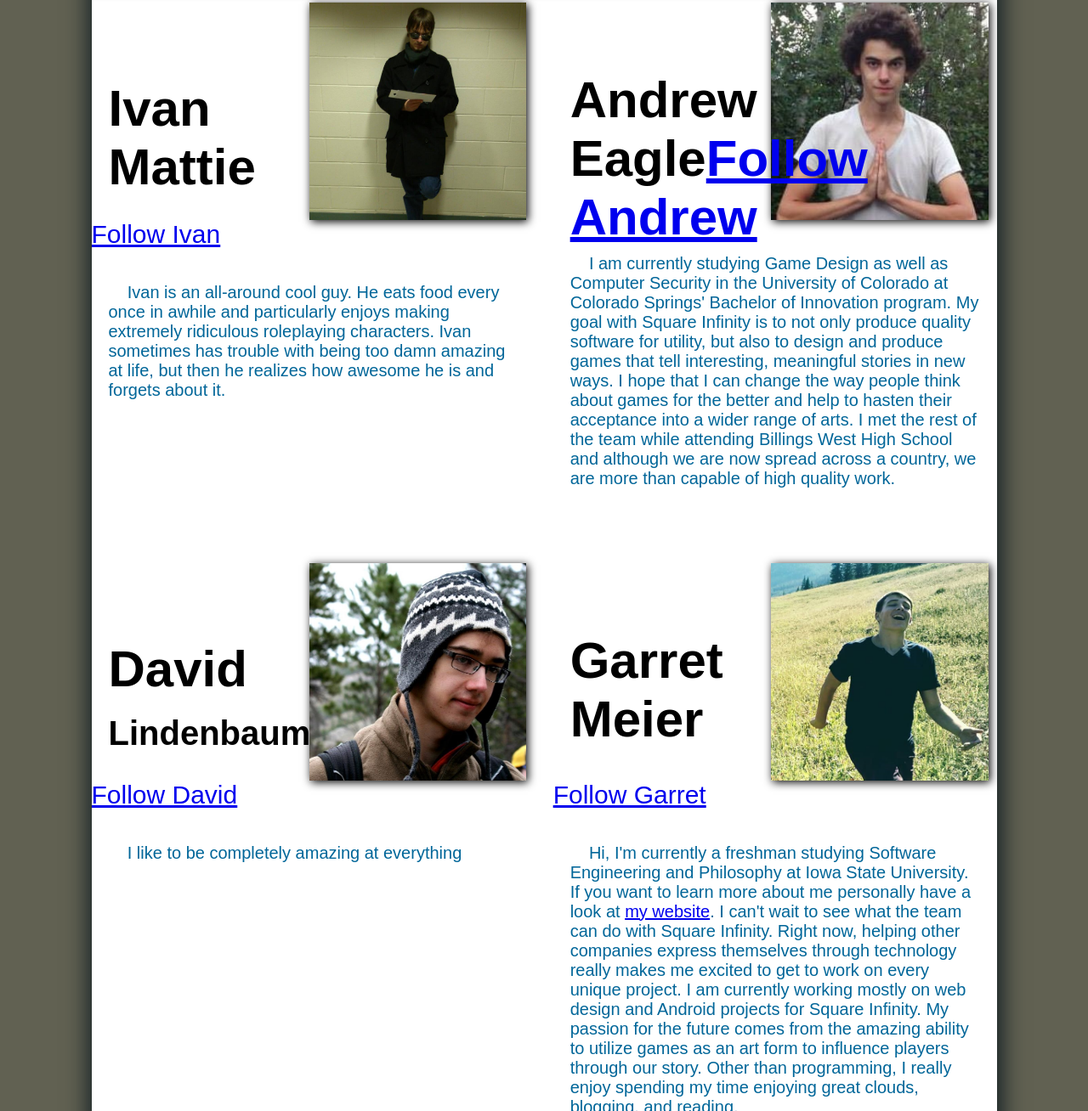
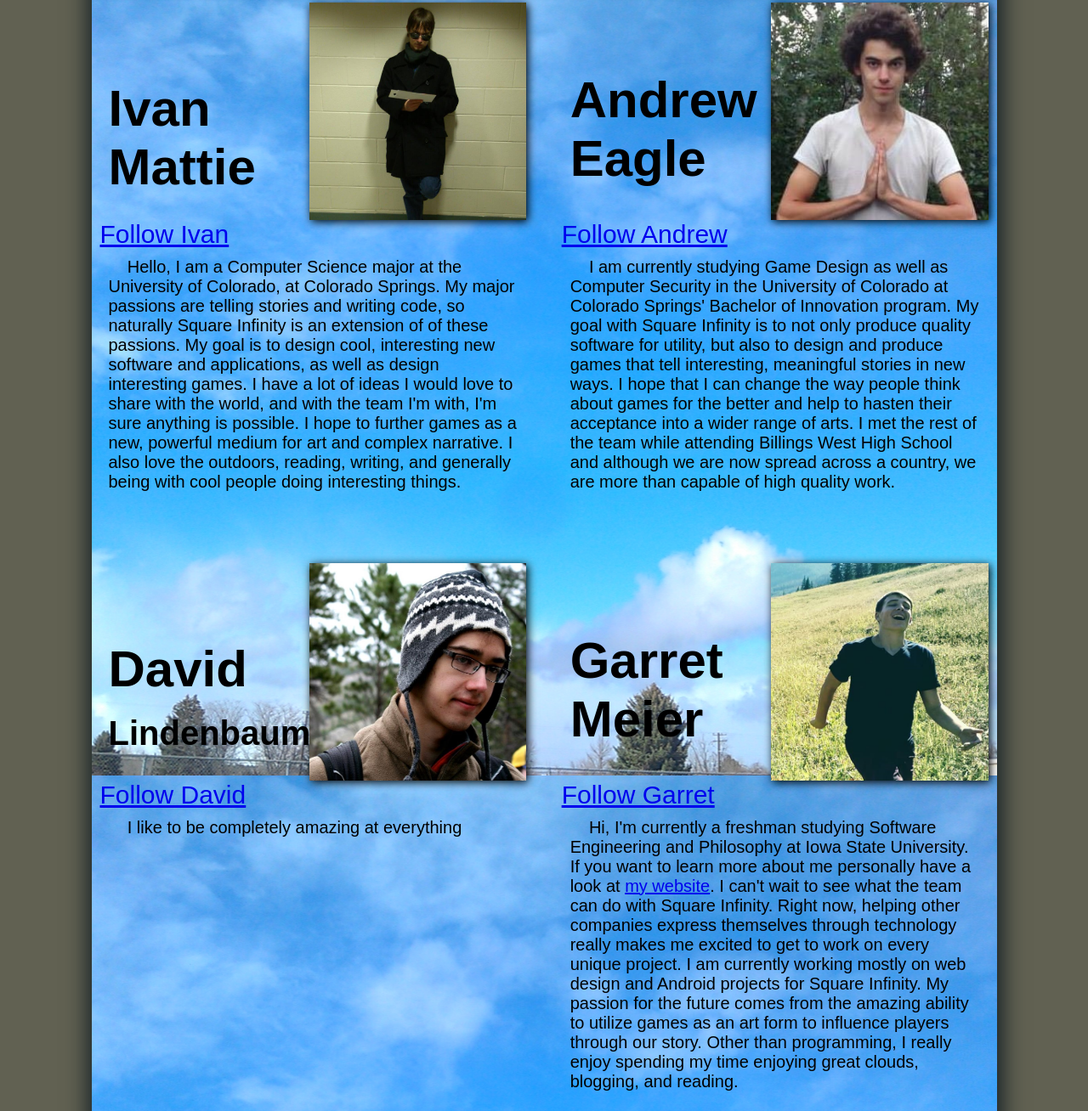
Before and after one commit to ghmeier/SquareInfinityWebsite, a plain HTML site: page index.html in a window 1280 px wide. Shown: the part 685-1993 px from the top of the page at 85% size. Drawn offline with nearby package versions, Linux system fonts and the light colour scheme; a web font is replaced by a local one.

Commit message:
Added Background Images, Ivan's Bio, and fixed Twitter alignment

```diff
--- a/index.html
+++ b/index.html
@@ -63,10 +63,9 @@
 	</div>
 
 <div class="container">
-
 	<div class="content" id="homeStuff" >
 		<div class="headBar" style="background-color:#494A4A;">Home</div>
-		<div class="content">
+		<div class="content" style="background: url(images/WelcomeBackground.jpg) no-repeat center center fixed;">
 		<h1>Welcome</h1>
 			<p>
 			&nbsp;Square Infinity Technologies LLP is a limited liability partnership specializing in software design and production. We are a small team, but we are already working alongside several other
@@ -76,14 +75,14 @@
 		</div>
 	</div>
 
-	<div class="content" id="aboutStuff">
+	<div class="content" id="aboutStuff" style="background:url(images/AboutImage.jpg) no-repeat center center fixed;background-size:cover;">
 		<div class="headBar" style="background-color:#929292;">About</div>
 			<div class="content">
 			<div class='profile' style="right:0;margin-top:0px;">
 				<img src="images/andrewEagle.jpg" />
-				<h1>Andrew Eagle<a href="https://twitter.com/ace_the_eagle" class="twitter-follow-button" style="left:10px" data-related="Andrew" >Follow Andrew</a></h1>
-
-				<p>
+				<h1>Andrew Eagle</h1>
+				<span style="margin-left:10px;margin-top:-10px"><a href="https://twitter.com/ace_the_eagle" class="twitter-follow-button" style="left:10px" data-related="Andrew" >Follow Andrew</a></span>
+				<p style="margin-top:-10px">
 					&nbsp;&nbsp;&nbsp;&nbspI am currently studying Game Design as well as Computer Security in the University of Colorado at Colorado Springs' Bachelor of Innovation program. My goal with Square Infinity is to
 					not only produce quality software for utility, but also to design and produce games that tell interesting, meaningful stories in new ways. I hope that I can change the way people think
 					about games for the better and help to hasten their acceptance into a wider range of arts. I met the rest of the team while attending Billings West High School and although we are now
@@ -93,18 +92,20 @@
 			<div class='profile' style="position:relative;">
 				<img src="images/ivanMattie.jpg"/>
 				<h1>Ivan Mattie</h1>
-				<a href="https://twitter.com/aeolingamenfel" class="twitter-follow-button" style="left:10px" data-related="Ivan" >Follow Ivan</a>
-				<p>
-					&nbsp;&nbsp;&nbsp&nbsp;Ivan is an all-around cool guy. He eats food every once in awhile and particularly enjoys making extremely ridiculous roleplaying characters. Ivan sometimes has trouble with being too
-					damn amazing at life, but then he realizes how awesome he is and forgets about it.
+				<span style="margin-top:-10px;margin-left:10px;"><a href="https://twitter.com/aeolingamenfel" class="twitter-follow-button" style="left:10px;" data-related="Ivan" >Follow Ivan</a></span>
+				<p style="margin-top:-10px">
+					&nbsp;&nbsp;&nbsp&nbsp;Hello, I am a Computer Science major at the University of Colorado, at Colorado Springs. My major passions are telling stories and writing code, so naturally Square
+					Infinity is an extension of of these passions. My goal is to design cool, interesting new software and applications, as well as design interesting games. I have a lot of ideas I would love
+					to share with the world, and with the team I'm with, I'm sure anything is possible. I hope to further games as a new, powerful medium for art and complex narrative. I also love the outdoors,
+					reading, writing, and generally being with cool people doing interesting things.
 				</p>
 			</div>
 
 			<div class='profile' style="right:0;">
 				<img src="images/garretMeier.jpg"/>
 				<h1>Garret Meier</h1>
-				<a href="https://twitter.com/headin_thecloud" class="twitter-follow-button" style="left:10px" data-related="Garret" >Follow Garret</a>
-				<p>
+				<span style="margin-top:-10px;margin-left:10px"><a href="https://twitter.com/headin_thecloud" class="twitter-follow-button" style="left:10px" data-related="Garret" >Follow Garret</a></span>
+				<p style="margin-top:-10px;">
 					&nbsp;&nbsp;&nbsp;&nbsp;Hi, I'm currently a freshman studying Software Engineering and Philosophy at Iowa State University. If you want to learn more about me personally have a look at
 					<a href="http://ghmeier.public.iastate.edu" target="_blank">my website</a>. I can't wait to see what the team can do with Square Infinity. Right now, helping other
 					companies express themselves through technology really makes me excited to get to work on every unique project. I am currently working mostly on web design and Android
@@ -115,8 +116,8 @@
 			<div class='profile' style="position:relative;">
 				<img src="images/davidLindenbaum.jpg"/>
 				<h1>David <span style="font-size:40px">Lindenbaum</span></h1>
-				<a href="https://twitter.com/Da5id2701" class="twitter-follow-button" style="left:10px" data-related="David" >Follow David</a>
-				<p>
+				<span style="margin-top:-10px;margin-left:10px"><a href="https://twitter.com/Da5id2701" class="twitter-follow-button" style="left:10px" data-related="David" >Follow David</a></span>
+				<p style="margin-top:-10px">
 					&nbsp;&nbsp;&nbsp&nbsp;I like to be completely amazing at everything
 				</p>
 			</div>
@@ -124,7 +125,7 @@
 	</div>
 
 
-	<div class="content" id="projectStuff" style="height:600px;">
+	<div class="content" id="projectStuff" style="background: url(images/ProjectContent.jpg) no-repeat center center fixed;height:600px;">
 		<div class="headBar" style="background-color:#B3B3B3;" >Projects</div>
 		<div>
 			<div class="projContent" id="LostHope">
--- a/squareInfinityStylesheet.css
+++ b/squareInfinityStylesheet.css
@@ -127,14 +127,14 @@ img{
 	font-size:20px;
 	padding:20px;
 	margin:0px 0px 0px 0px;
-	color:#006699;
+	color:black;
 }
 
 .profile {
 	position:absolute;
 	height:650px;
 	width:49%;
-	background-color:#FFFFFF;
+	background-color:transparent;
 	display:block;
 	z-index:0;
 }
@@ -164,6 +164,9 @@ box-shadow:2px 2px 10px black;
 	margin-top:20px;
 }
 
+.projContent {
+	background-color:transparent;
+}
 twitter-follow-button{
 	margin-left:10px;
 }
```
Also changed, not shown: images/AboutImage.jpg (added), images/ProjectContent.jpg (added), images/WelcomeBackground.jpg (added).
